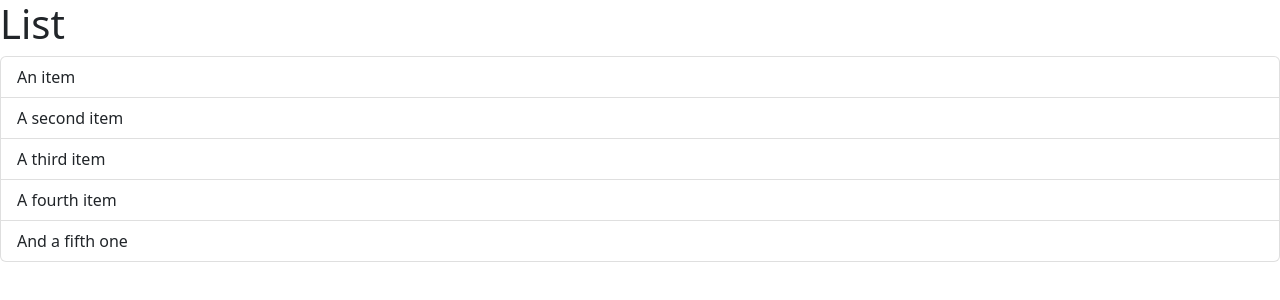
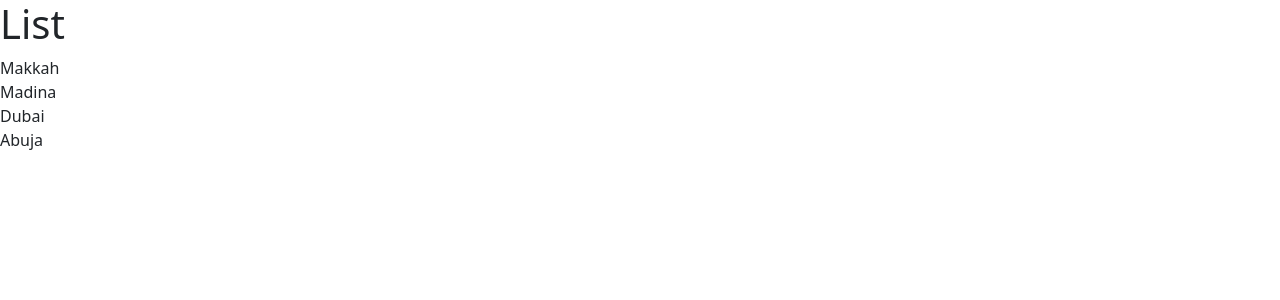
Before and after one commit to muhseen-sd/react-ts-mosh, a React (Vite) app: page / in a window 1280 px wide. Shown: the top 300 px of the page. Built offline with nearby package versions, Linux system fonts and the light colour scheme.

Commit message:
Leanrd how to render dynamic lists

```diff
--- a/src/components/ListGroup.tsx
+++ b/src/components/ListGroup.tsx
@@ -1,17 +1,21 @@
-import { Fragment } from "react/jsx-runtime";
 
 function ListGroup() {
+
+    const items = [
+        "Makkah",
+        "Madina",
+        "Dubai",
+        "Abuja"
+    ]
+
+
   return (
-<Fragment>
+<>
     <h1>List</h1>
     <ul className="list-group">
-      <li className="list-group-item">An item</li>
-      <li className="list-group-item">A second item</li>
-      <li className="list-group-item">A third item</li>
-      <li className="list-group-item">A fourth item</li>
-      <li className="list-group-item">And a fifth one</li>
+            {items.map((item) => (<li key={item}>{item}</li>))}
     </ul>
-</Fragment>
+</>
   );
 }
 
```
